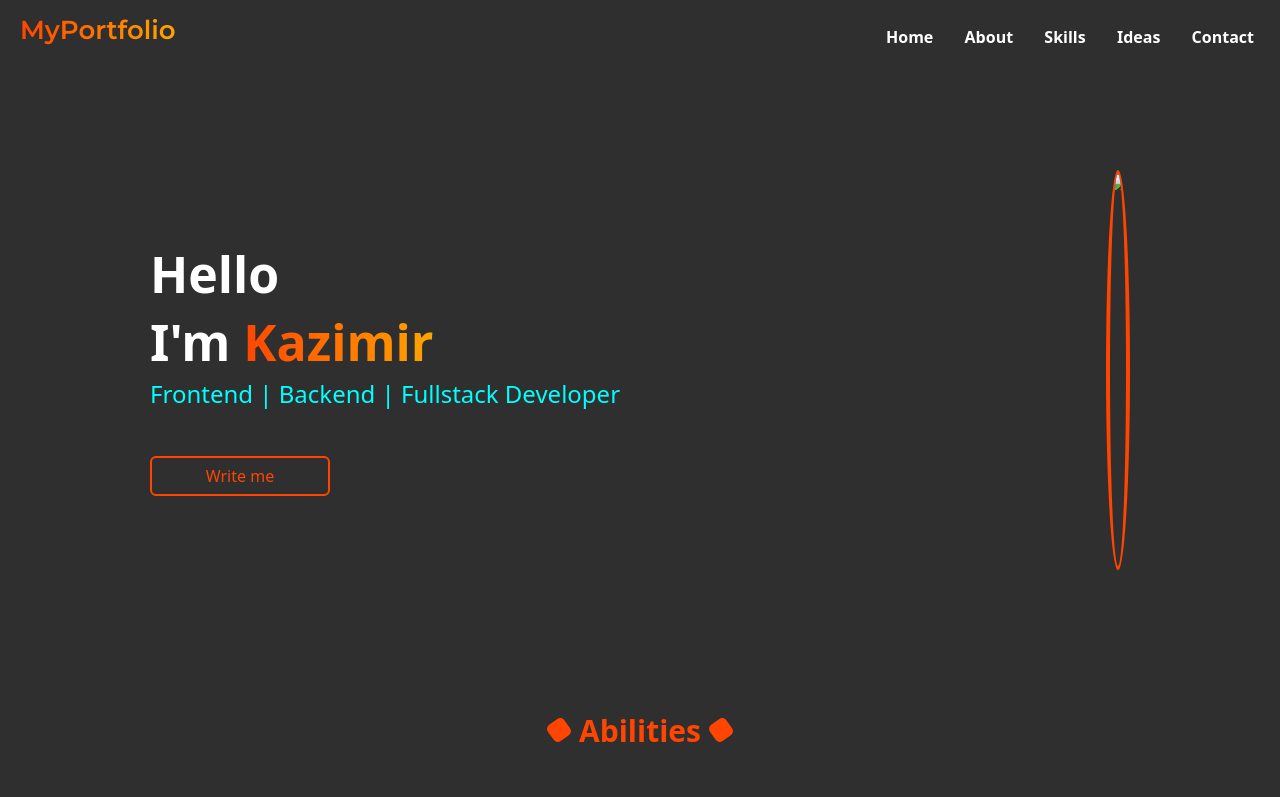
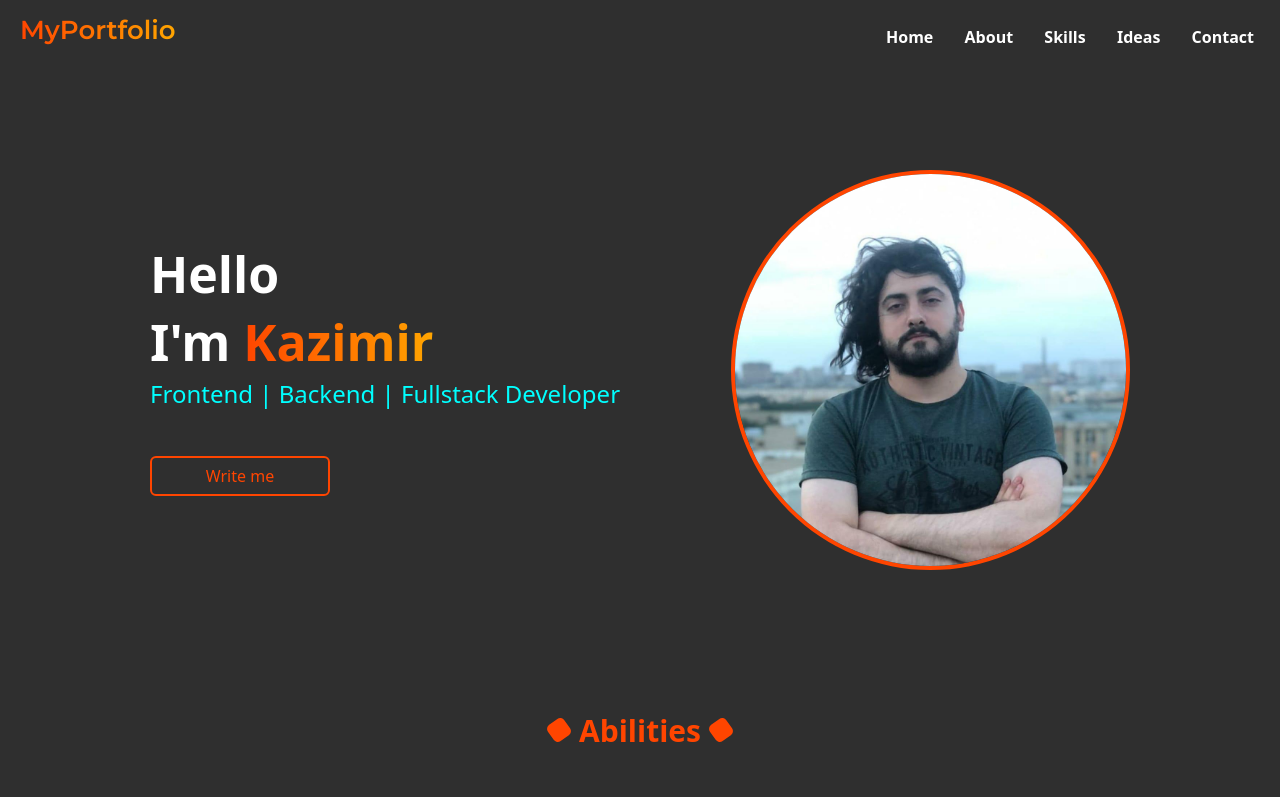
Before and after one commit to Kazimir1101/portfolio, a plain HTML site: page index.html in a window 1280 px wide. Shown: the top 797 px of the page. Drawn offline with nearby package versions, Linux system fonts and the light colour scheme; the site is published under a folder, as on GitHub Pages, so addresses that start at the root find nothing.

Commit message:
Update index.html

```diff
--- a/index.html
+++ b/index.html
@@ -45,7 +45,7 @@
                 </a>
             </div>
             <div class="header-image">
-                <img src="/photo.jpg">
+                <img src="photo.jpg">
             </div>
         </div>
 
```
